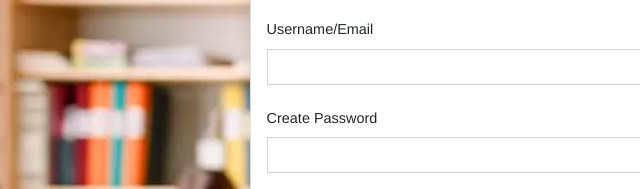
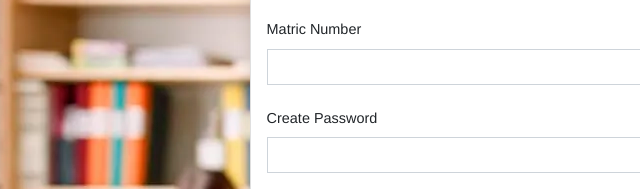
Before and after one commit to Emmycode-dev/elearningchat, a website: page views/register.html in a window 1280 px wide. Shown: the part 390-579 px from the top of the page, 116-756 px from the left. Drawn offline with nearby package versions, Linux system fonts and the light colour scheme.

Commit message:
Update register.html

```diff
--- a/views/register.html
+++ b/views/register.html
@@ -33,8 +33,8 @@
                 <input type="text" class="form-control" id="phonenumber" autofocus/>
               </div>
               <div class="mb-4">
-                <label for="username" class="form-label">Username/Email</label>
-                <input type="text" class="form-control" id="username" autofocus/>
+                <label for="matricnumber" class="form-label">Matric Number</label>
+                <input type="number" class="form-control" id="matricnumber" autofocus/>
               </div>
               <div class="mb-4">
                 <label for="createpassword" class="form-label">Create Password</label>
```
